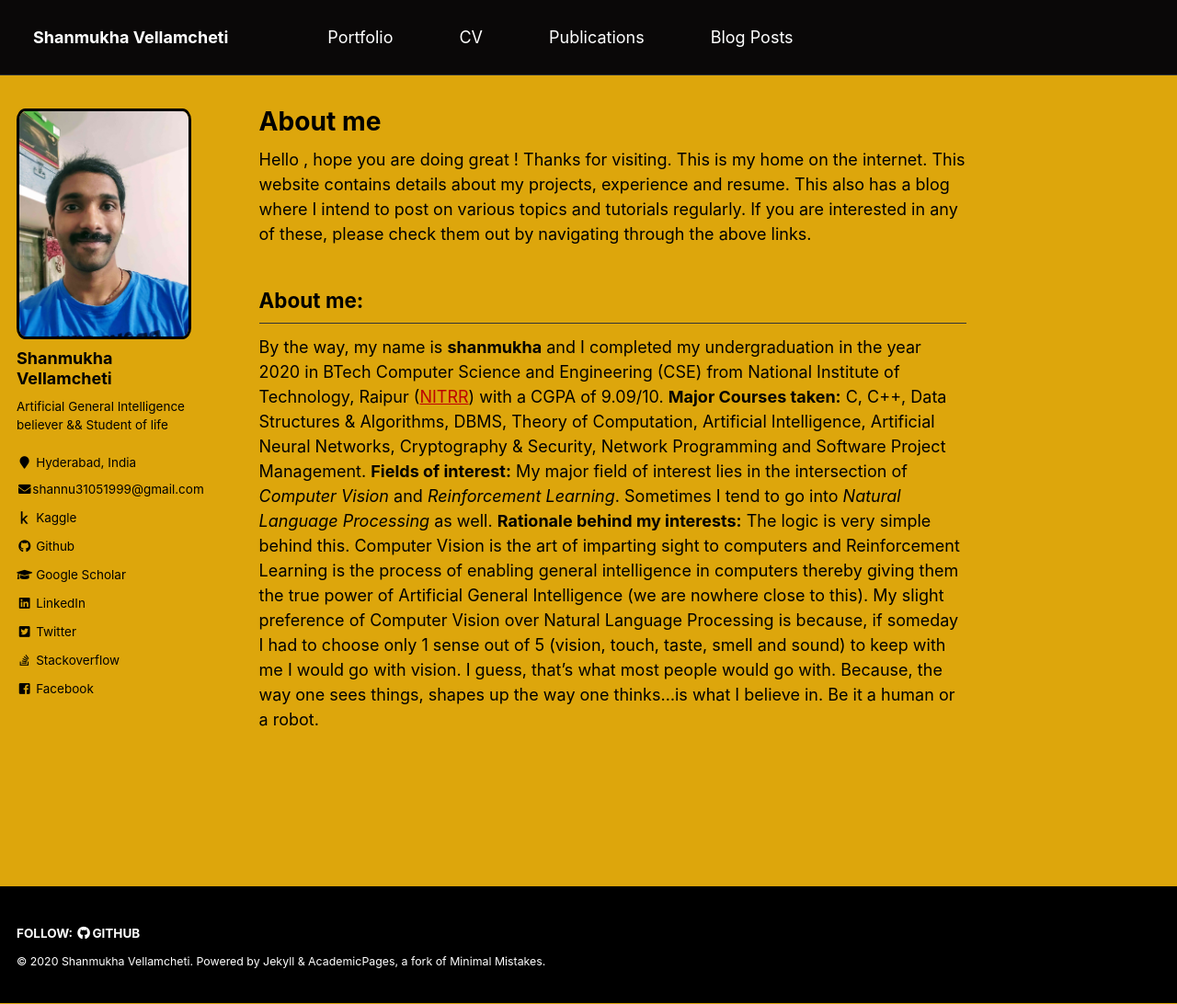
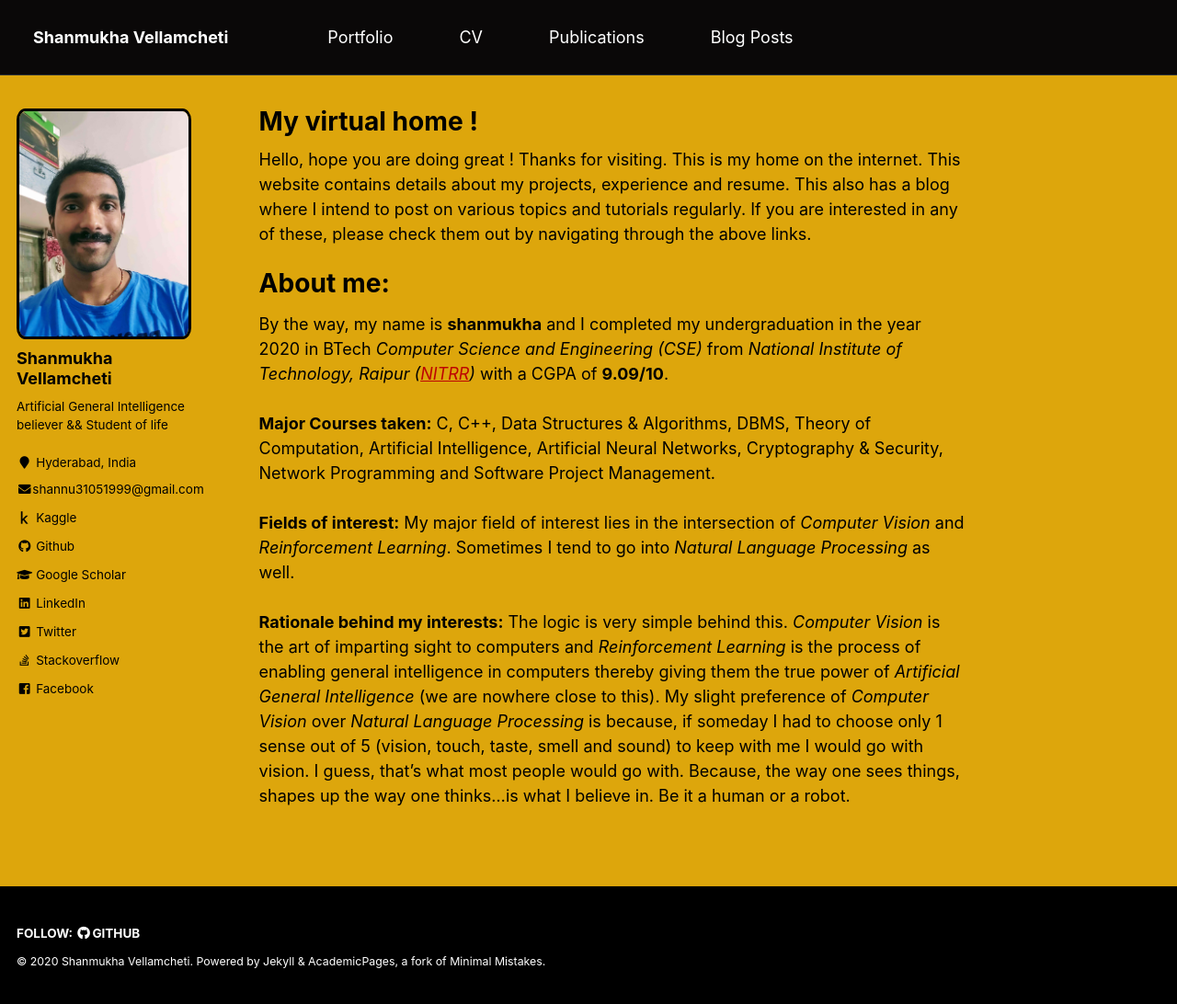
Before and after one commit to shanmukha-MaiL/shanmukha-MaiL.github.io, a Jekyll site: the page built from _pages/about.md, in a window 1280 px wide and 1092 px high. Shown: the whole window at 92% size. Built offline with Jekyll 4.4.1, drawn with Linux system fonts in a browser that asks for light colours.

Commit message:
Update about.md

```diff
--- a/_pages/about.md
+++ b/_pages/about.md
@@ -1,6 +1,6 @@
 ---
 permalink: /
-title: "About me"
+title: "My virtual home !"
 excerpt: "About me"
 author_profile: true
 redirect_from:
@@ -8,9 +8,9 @@ redirect_from:
   - /about.html
 ---
 
-Hello , hope you are doing great ! Thanks for visiting. This is my home on the internet. This website contains details about my projects, experience and resume. This also has a blog where I intend to post on various topics and tutorials regularly. If you are interested in any of these, please check them out by navigating through the above links.<br>
-## About me:
-By the way, my name is **shanmukha** and I completed my undergraduation in the year 2020 in BTech Computer Science and Engineering (CSE) from National Institute of Technology, Raipur ([NITRR](http://www.nitrr.ac.in)) with a CGPA of 9.09/10.
-**Major Courses taken:**  C, C++, Data Structures & Algorithms, DBMS, Theory of Computation, Artificial Intelligence, Artificial Neural Networks, Cryptography & Security, Network Programming and Software Project Management.
-**Fields of interest:** My major field of interest lies in the intersection of *Computer Vision* and *Reinforcement Learning*. Sometimes I tend to go into *Natural Language Processing* as well.
-**Rationale behind my interests:** The logic is very simple behind this. Computer Vision is the art of imparting sight to computers and Reinforcement Learning is the process of enabling general intelligence in computers thereby giving them the true power of Artificial General Intelligence (we are nowhere close to this). My slight preference of Computer Vision over Natural Language Processing is because, if someday I had to choose only 1 sense out of 5 (vision, touch, taste, smell and sound) to keep with me I would go with vision. I guess, that's what most people would go with. Because, the way one sees things, shapes up the way one thinks...is what I believe in. Be it a human or a robot.
+Hello, hope you are doing great ! Thanks for visiting. This is my home on the internet. This website contains details about my projects, experience and resume. This also has a blog where I intend to post on various topics and tutorials regularly. If you are interested in any of these, please check them out by navigating through the above links.
+# About me:
+By the way, my name is **shanmukha** and I completed my undergraduation in the year 2020 in BTech *Computer Science and Engineering (CSE)* from *National Institute of Technology, Raipur ([NITRR](http://www.nitrr.ac.in))* with a CGPA of **9.09/10**.<br><br>
+**Major Courses taken:**  C, C++, Data Structures & Algorithms, DBMS, Theory of Computation, Artificial Intelligence, Artificial Neural Networks, Cryptography & Security, Network Programming and Software Project Management.<br><br>
+**Fields of interest:** My major field of interest lies in the intersection of *Computer Vision* and *Reinforcement Learning*. Sometimes I tend to go into *Natural Language Processing* as well.<br><br>
+**Rationale behind my interests:** The logic is very simple behind this. *Computer Vision* is the art of imparting sight to computers and *Reinforcement Learning* is the process of enabling general intelligence in computers thereby giving them the true power of *Artificial General Intelligence* (we are nowhere close to this). My slight preference of *Computer Vision* over *Natural Language Processing* is because, if someday I had to choose only 1 sense out of 5 (vision, touch, taste, smell and sound) to keep with me I would go with vision. I guess, that's what most people would go with. Because, the way one sees things, shapes up the way one thinks...is what I believe in. Be it a human or a robot.
```
